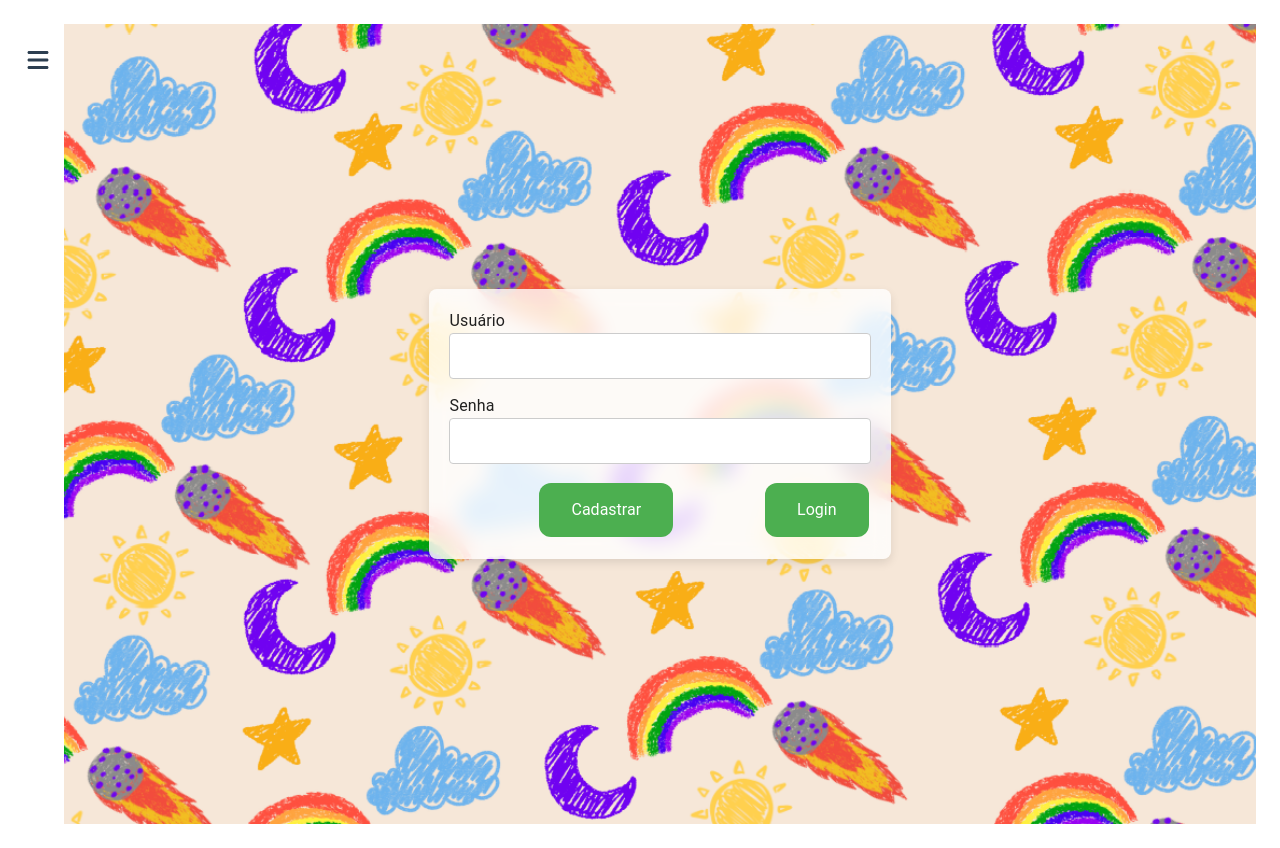
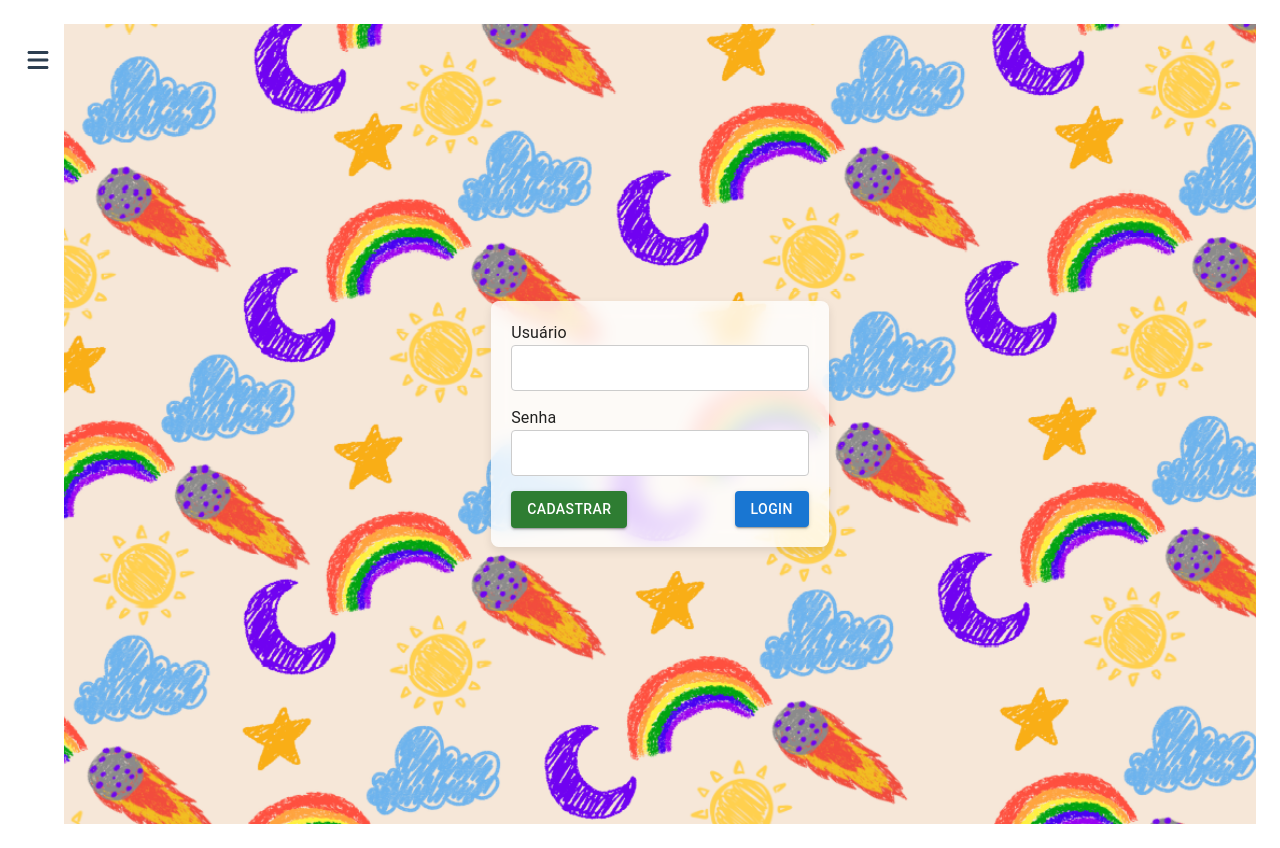
Before and after one commit to Brunomananias/minikids_UI, a React (Create React App) app: page / in a window 1280 px wide. Built offline with nearby package versions, Linux system fonts and the light colour scheme; the HTML template or start-up script is replaced by a standard one.

Commit message:
:sparkles: Feat: Cadastro de Usuario

```diff
--- /dev/null
+++ b/src/components/Button/Button.tsx
@@ -0,0 +1,36 @@
+import React from "react";
+import { Button } from "@mui/material";
+
+type BotaoProps = {
+  texto: string;
+  onClick?: () => void;
+  variant?: "text" | "outlined" | "contained";
+  color?: "primary" | "secondary" | "error" | "success" | "info";
+  disabled?: boolean;
+  type?: "submit" | "button" | "reset";
+  style?: React.CSSProperties;
+};
+
+const Botao: React.FC<BotaoProps> = ({
+  texto,
+  onClick,
+  variant = "contained",
+  color = "primary",
+  disabled = false,
+  type = "button",
+  style,
+}) => {
+  return (
+    <Button
+      onClick={onClick}
+      variant={variant}
+      color={color}
+      type={type}
+      style={style}
+    >
+        {texto}
+    </Button>
+  );
+};
+
+export default Botao;
--- /dev/null
+++ b/src/components/CadastroUsuarioModal/CadastroUsuarioModal.tsx
@@ -0,0 +1,106 @@
+import React, { useState } from "react";
+import apiClient from "../../services/apiClient";
+import {
+  Modal,
+  Box,
+  Typography,
+  TextField,
+  Button,
+  Backdrop,
+  Fade,
+} from "@mui/material";
+import Swal from "sweetalert2";
+
+const CadastroUsuarioModal: React.FC<{ open: boolean; onClose: () => void }> = ({ open, onClose }) => {
+  const [username, setUsername] = useState("");
+  const [password, setPassword] = useState("");
+
+  const handleSubmit = async (e: React.FormEvent) => {
+    e.preventDefault();
+
+    const user = { username, password };
+
+    try {
+        await apiClient.post('api/Auth/cadastrar', user);
+        onClose();
+        setUsername("");
+        setPassword("");
+        Swal.fire({
+            position: "center",
+            icon: "success",
+            title: "Cadastrado com sucesso!",
+            showConfirmButton: false,
+            timer: 1500,
+          });
+    } catch (err) {
+        Swal.fire({
+            position: "center",
+            icon: "error",
+            title: "Erro ao Cadastrar Usuario",
+            text: "Houve um problema ao tentar cadastrar o usuario. Tente novamente mais tarde.",
+            showConfirmButton: true,
+          });
+    }
+  };
+
+  return (
+    <Modal
+      open={open}
+      onClose={onClose}
+      closeAfterTransition
+      BackdropComponent={Backdrop}
+      BackdropProps={{ timeout: 500 }}
+    >
+      <Fade in={open}>
+        <Box
+          sx={{
+            position: "absolute",
+            top: "50%",
+            left: "50%",
+            transform: "translate(-50%, -50%)",
+            width: 400,
+            bgcolor: "background.paper",
+            borderRadius: 2,
+            boxShadow: 24,
+            p: 4,
+          }}
+        >
+          <Typography variant="h6" component="h2" mb={2}>
+            Cadastrar Usuário
+          </Typography>
+          <form onSubmit={handleSubmit}>
+            <TextField
+              label="Nome de Usuário"
+              variant="outlined"
+              fullWidth
+              margin="normal"
+              value={username}
+              onChange={(e) => setUsername(e.target.value)}
+              required
+            />
+            <TextField
+              label="Senha"
+              type="password"
+              variant="outlined"
+              fullWidth
+              margin="normal"
+              value={password}
+              onChange={(e) => setPassword(e.target.value)}
+              required
+            />
+            <Box mt={2} display="flex" justifyContent="flex-end">
+              <Button onClick={onClose} variant="outlined" sx={{ mr: 2 }}>
+                Cancelar
+              </Button>
+              <Button type="submit" variant="contained" color="primary">
+                Cadastrar
+              </Button>
+            </Box>
+          </form>
+        </Box>
+      </Fade>
+    </Modal>
+  );
+};
+
+export default CadastroUsuarioModal;
--- a/src/components/Layout.tsx
+++ b/src/components/Layout.tsx
@@ -10,7 +10,7 @@ import {
   Typography,
   IconButton,
 } from "@mui/material";
-import { Link, useNavigate } from "react-router-dom";
+import { Link, useNavigate, useLocation  } from "react-router-dom";
 import { FontAwesomeIcon } from "@fortawesome/react-fontawesome";
 import {
   faUsers,
@@ -18,26 +18,30 @@ import {
   faDollarSign,
   faFileContract,
   faBars,
-} from "@fortawesome/free-solid-svg-icons"; // Importando ícone de menu
+} from "@fortawesome/free-solid-svg-icons";
 import { ChevronLeft } from "@mui/icons-material";
 
 const drawerWidth = 240;
 
 const Layout: React.FC<{ children: React.ReactNode }> = ({ children }) => {
-  const [open, setOpen] = useState(false); // Estado para controlar a visibilidade do Drawer
+  const [open, setOpen] = useState(false);
   const navigate = useNavigate();
+  const location = useLocation();
   const handleLogout = () => {
     localStorage.removeItem("jwtToken");
     navigate("/login");
   };
 
   const handleToggleDrawer = () => {
-    setOpen(!open); // Alterna o estado do Drawer
+    setOpen(!open);
   };
+
+  const isLoginPage = location.pathname === "/login";
 
   return (
     <Box sx={{ display: "flex", marginLeft: '40px' }}>
       <CssBaseline />
+      {!isLoginPage && (
         <IconButton
           onClick={handleToggleDrawer}
           sx={{
@@ -49,6 +53,7 @@ const Layout: React.FC<{ children: React.ReactNode }> = ({ children }) => {
         >
           <FontAwesomeIcon icon={faBars} style={{ color: "#2c3e50" }} />
         </IconButton>
+      )}
       <Drawer
         variant="temporary"
         open={open}
--- a/src/pages/Login/LoginPage.css
+++ b/src/pages/Login/LoginPage.css
@@ -33,11 +33,11 @@ input {
 }
 
 .botao-login {
-  background-color: #4CAF50; /* Cor de fundo verde */
-  border: none; /* Sem borda */
-  color: white; /* Cor do texto */
-  padding: 15px 32px; /* Espaçamento interno */
-  text-align: center; /* Alinhamento do texto */
+  background-color: #4CAF50;
+  border: none;
+  color: white;
+  padding: 15px 32px;
+  text-align: center;
   text-decoration: none; /* Sem sublinhado */
   display: inline-block; /* Para aplicar margens */
   font-size: 16px; /* Tamanho da fonte */
@@ -45,6 +45,7 @@ input {
   cursor: pointer; /* Cursor de mão ao passar o mouse */
   border-radius: 12px; /* Bordas arredondadas */
   transition: background-color 0.3s; /* Transição suave */
+  height: 10px;
 }
 
 .botao-login:hover {
--- a/src/pages/Login/LoginPage.tsx
+++ b/src/pages/Login/LoginPage.tsx
@@ -1,10 +1,12 @@
 // src/components/LoginPage.tsx
 import React, { useState, FormEvent } from 'react';
 import axios from 'axios';
-import './LoginPage.css'; // Importa o CSS para a estilização
+import './LoginPage.css';
 import { useNavigate } from 'react-router-dom';
 import apiClient from '../../services/apiClient';
 import Swal from 'sweetalert2';
+import CadastroUsuarioModal from "../../components/CadastroUsuarioModal/CadastroUsuarioModal";
+import Button from "../../components/Button/Button"
 
 const LoginPage: React.FC = () => {
     const navigate = useNavigate();
@@ -12,6 +14,7 @@ const LoginPage: React.FC = () => {
   const [password, setPassword] = useState<string>('');
   const [errors, setErrors] = useState<{ username?: string[]; password?: string[] }>({});
   const [generalError, setGeneralError] = useState<string>('');
+  const [isModalOpen, setIsModalOpen] = useState(false);
 
   const handleLogin = async (event: FormEvent<HTMLFormElement>) => {
     event.preventDefault();
@@ -70,9 +73,26 @@ const LoginPage: React.FC = () => {
               <p key={index} className="error-message">{msg}</p>
             ))}
           </div>
-          <button type="submit" className="botao-login">Cadastrar</button>
-          <button type="submit" className="botao-login">Login</button>
+            <Button
+              texto="Cadastrar"
+              color="success"
+              onClick={() => setIsModalOpen(true)}
+            />
+            <Button
+            texto="Login"
+            color="primary"
+            type="submit"
+            style={{
+              display: 'flex',
+              marginLeft: 'auto',
+              marginTop: -37
+            }}
+            />
           {generalError && <p className="error-message">{generalError}</p>}
+          <CadastroUsuarioModal
+            open={isModalOpen}
+            onClose={() => setIsModalOpen(false)}
+          />
         </form>
       </div>
     </div>
```
Lines whose indentation alone changed are shown as unchanged.
